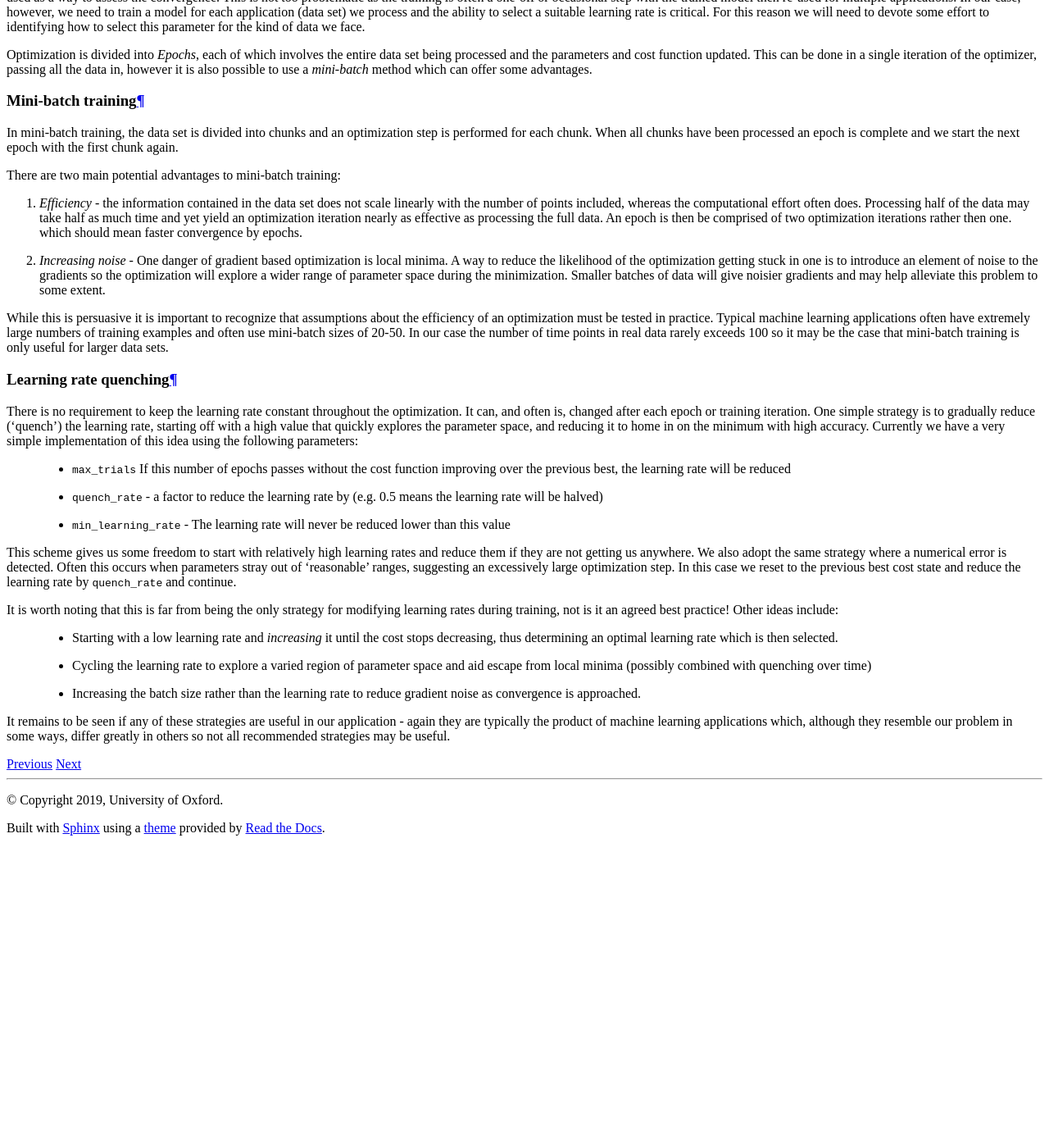
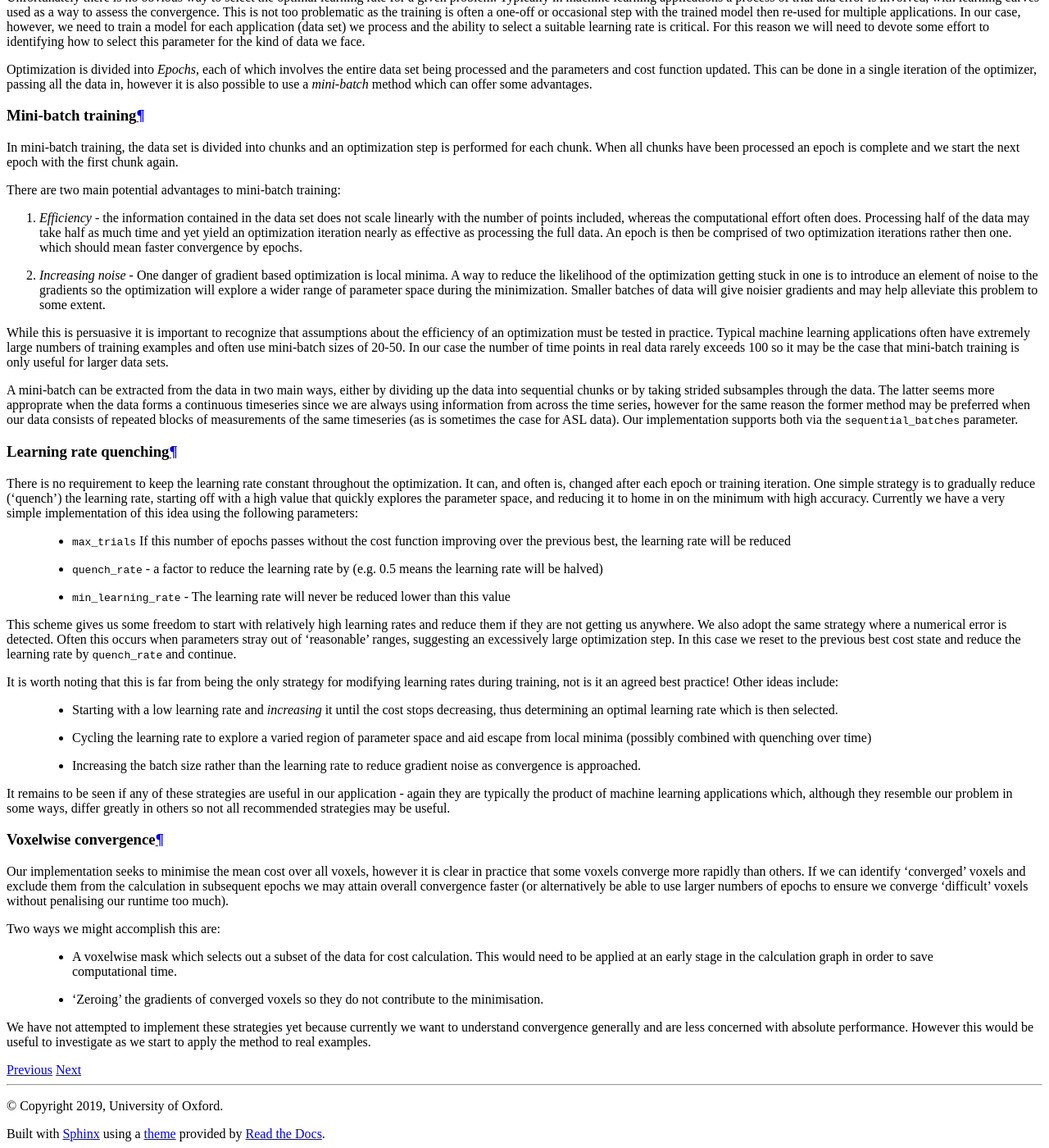
Before and after one commit to ibme-qubic/svbdoc, a Sphinx documentation site: the page built from doc/implementation.rst, in a window 1280 px wide and 1400 px high, scrolled down 3566 px. Shown: the whole window at 82% size. Built offline with Sphinx 7.4.7 and the Read the Docs theme 2.0.0, drawn with Linux system fonts in a browser that asks for light colours; pages that are not in the unit, such as notebooks, are missing from menus; before the commit the page ends 4593 px from its top, so only the background shows below that; some of the changed text lies outside the part shown.

Commit message:
More detail on mini-batch and ideas about voxelwise convergence

```diff
--- a/doc/implementation.rst
+++ b/doc/implementation.rst
@@ -295,6 +295,14 @@ mini-batch sizes of 20-50. In our case the number of time points in real data
 rarely exceeds 100 so it may be the case that mini-batch training is only
 useful for larger data sets.
 
+A mini-batch can be extracted from the data in two main ways, either by dividing
+up the data into sequential chunks or by taking strided subsamples through the
+data. The latter seems more approprate when the data forms a continuous timeseries
+since we are always using information from across the time series, however for the
+same reason the former method may be preferred when our data consists of repeated
+blocks of measurements of the same timeseries (as is sometimes the case for ASL data).
+Our implementation supports both via the ``sequential_batches`` parameter.
+
 Learning rate quenching
 ~~~~~~~~~~~~~~~~~~~~~~~
 
@@ -335,3 +343,26 @@ It remains to be seen if any of these strategies are useful in our application -
 again they are typically the product of machine learning applications which,
 although they resemble our problem in some ways, differ greatly in others so
 not all recommended strategies may be useful.
+
+Voxelwise convergence
+~~~~~~~~~~~~~~~~~~~~~
+
+Our implementation seeks to minimise the mean cost over all voxels, however it
+is clear in practice that some voxels converge more rapidly than others. If
+we can identify 'converged' voxels and exclude them from the calculation in
+subsequent epochs we may attain overall convergence faster (or alternatively
+be able to use larger numbers of epochs to ensure we converge 'difficult'
+voxels without penalising our runtime too much).
+
+Two ways we might accomplish this are:
+
+ - A voxelwise mask which selects out a subset of the data for cost
+   calculation. This would need to be applied at an early stage in the
+   calculation graph in order to save computational time.
+ - 'Zeroing' the gradients of converged voxels so they do not contribute
+   to the minimisation.
+
+We have not attempted to implement these strategies yet because currently we
+want to understand convergence generally and are less concerned with absolute
+performance. However this would be useful to investigate as we start to
+apply the method to real examples.
```
